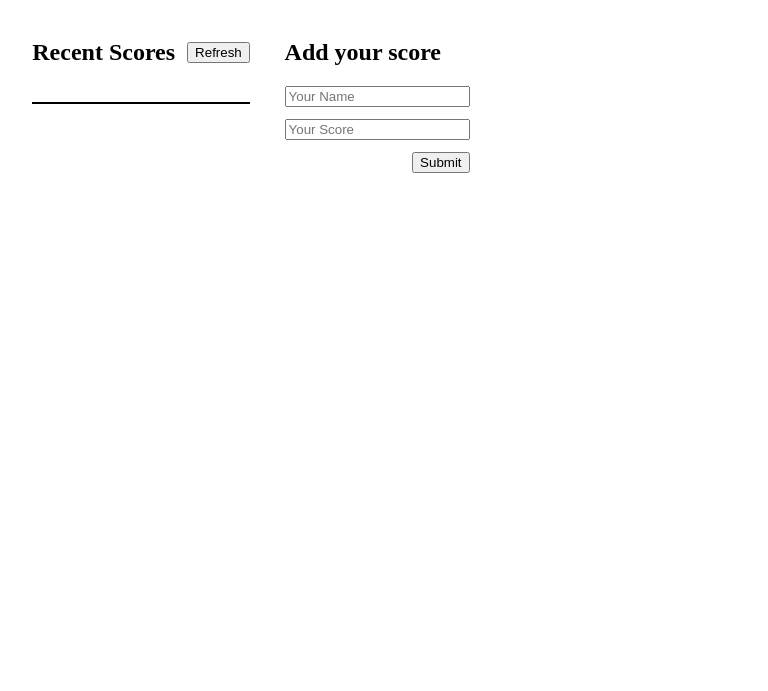
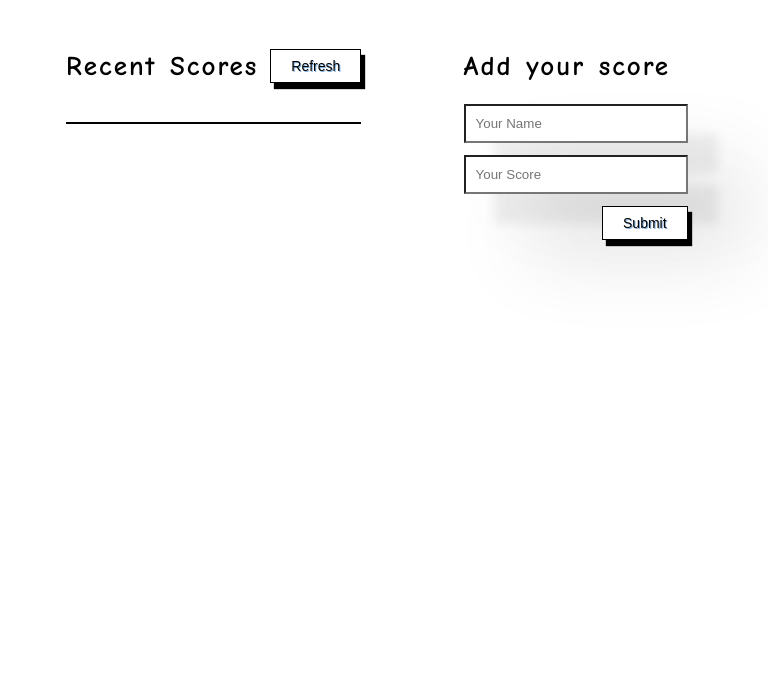
Before and after one commit to AsimKhan2019/LeaderBoard, a website built with webpack: page src/index.html in a window 1280 px wide. Shown: the part 109-800 px from the top of the page, without its empty margins (208-976 px from the left). Built offline with nearby package versions, Linux system fonts and the light colour scheme; no server answers.

Commit message:
Applied styling to page

```diff
--- a/src/style.css
+++ b/src/style.css
@@ -1,3 +1,16 @@
+body {
+  font-family: "Comic Sans MS", cursive, sans-serif;
+  font-size: 18px;
+  letter-spacing: 2px;
+  word-spacing: 2px;
+  color: #000;
+  font-weight: normal;
+  text-decoration: none;
+  font-style: normal;
+  font-variant: normal;
+  text-transform: none;
+}
+
 header {
   display: flex;
   padding: 20px;
@@ -7,7 +20,7 @@ header {
   display: flex;
   flex-direction: row;
   justify-content: space-around;
-  width: 45%;
+  width: 69%;
 }
 
 .scores {
@@ -23,6 +36,30 @@ header {
 
 .refresh input[type=button] {
   align-self: center;
+  font-size: 14px;
+  text-shadow: 1px 1px 0 #7cacde;
+  box-shadow: 4px 6px 1px #000;
+  padding: 8px 20px;
+  border-radius: 0;
+  border: 1px solid #000;
+  background: #fff;
+}
+
+section.add form input[type=button] {
+  align-self: flex-end;
+  font-size: 14px;
+  text-shadow: 1px 1px 0 #7cacde;
+  box-shadow: 4px 6px 1px #000;
+  padding: 8px 20px;
+  border-radius: 0;
+  border: 1px solid #000;
+  background: #fff;
+}
+
+.refresh input[type=button]:hover {
+  color: #fff !important;
+  background: #000;
+  box-shadow: 4px 6px 1px #fff;
 }
 
 .list ol {
@@ -55,10 +92,19 @@ section.add form {
   row-gap: 12px;
 }
 
-section.add form input[type=button] {
-  align-self: flex-end;
+section.add form input[type=button]:hover {
+  color: #fff !important;
+  background: #000;
+  box-shadow: 4px 6px 1px #fff;
 }
 
 .container {
   padding-left: 17%;
 }
+
+#player,
+#score {
+  width: 200px;
+  padding: 10px 10px;
+  box-shadow: 30.3px 30.3px 10px rgba(0, 0, 0, 0.064), 60px 60px 80px rgba(0, 0, 0, 0.13);
+}
```
Also changed, not shown: dist/index.bundle.js.
